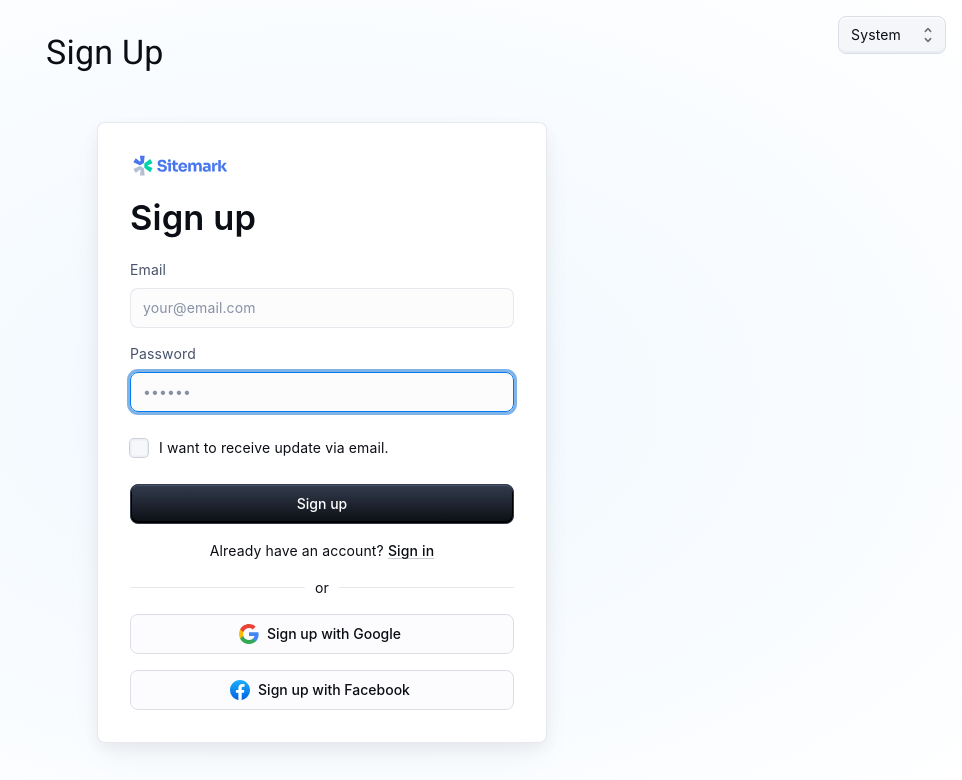
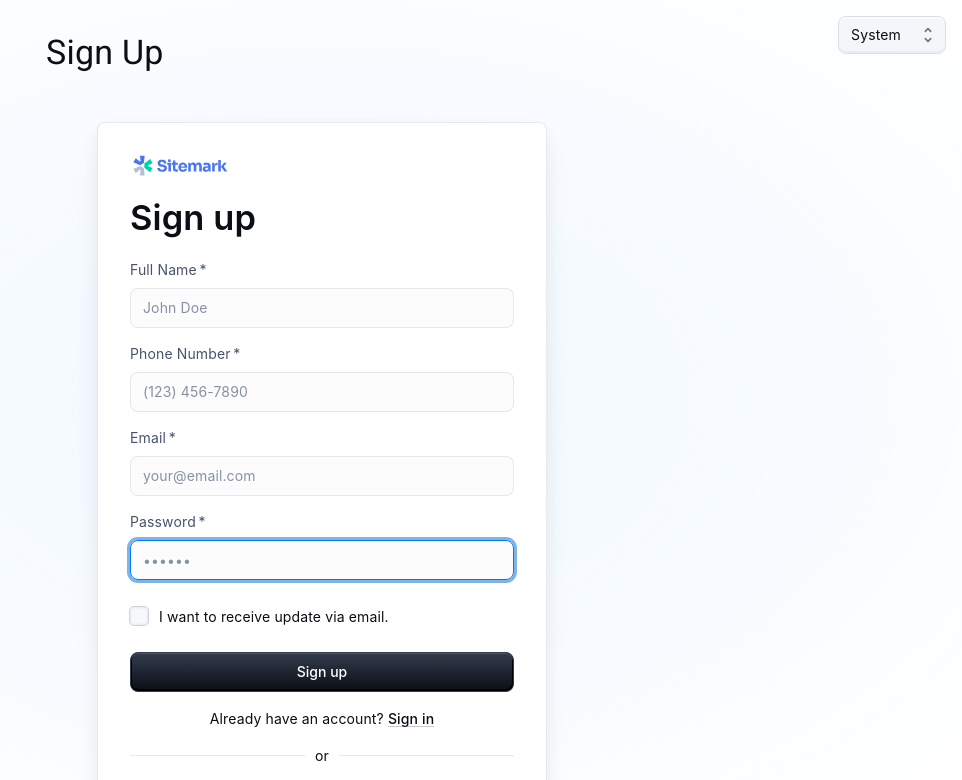
Before and after one commit to jackyhuynh/OrangeFrontend, a React (Vite) app: page /sign-up in a window 1280 px wide. Shown: the top 780 px of the page, without its empty margins (318-1280 px from the left). Built offline with nearby package versions, Linux system fonts and the light colour scheme.

Commit message:
Finish sign up and test functionality of the page

```diff
--- a/src/components/signup/SignUp.tsx
+++ b/src/components/signup/SignUp.tsx
@@ -61,29 +61,74 @@ const SignUpContainer = styled(Stack)(({theme}) => ({
 }));
 
 export default function SignUp(props: { disableCustomTheme?: boolean }) {
+    // States for input values and errors
+    const [email, setEmail] = React.useState('');
+    const [password, setPassword] = React.useState('');
+    const [fullName, setFullName] = React.useState('');
+    const [phone, setPhone] = React.useState('');
+
     const [emailError, setEmailError] = React.useState(false);
     const [emailErrorMessage, setEmailErrorMessage] = React.useState('');
     const [passwordError, setPasswordError] = React.useState(false);
     const [passwordErrorMessage, setPasswordErrorMessage] = React.useState('');
+    const [phoneError, setPhoneError] = React.useState(false);
+    const [phoneErrorMessage, setPhoneErrorMessage] = React.useState('');
+    const [fullNameError, setFullNameError] = React.useState(false);
+    const [fullNameErrorMessage, setFullNameErrorMessage] = React.useState('');
+
+    // Handle input changes
+    const handleInputChange = (setter) => (event) => setter(event.target.value);
+
+    // Clear form inputs and errors
+    const clearForm = () => {
+        setEmail('');
+        setPassword('');
+        setFullName('');
+        setPhone('');
+
+        setEmailError(false);
+        setPasswordError(false);
+        setPhoneError(false);
+        setFullNameError(false);
+
+        setEmailErrorMessage('');
+        setPasswordErrorMessage('');
+        setPhoneErrorMessage('');
+        setFullNameErrorMessage('');
+    };
 
     const handleSubmit = (event: React.FormEvent<HTMLFormElement>) => {
-        if (emailError || passwordError) {
-            event.preventDefault();
-            return;
-        }
-        const data = new FormData(event.currentTarget);
-        console.log({
-            email: data.get('email'),
-            password: data.get('password'),
-        });
+        event.preventDefault();
+
+        if (!validateInputs()) return;
+        console.log(fullName, phone, email, password);
+        clearForm();
+    };
+
+    const validatePhoneNumber = (phone: string) => {
+        const phonePattern = /^[0-9\-\(\)\s]+$/; // Allows digits, dashes, spaces, and parentheses
+        return phonePattern.test(phone) && phone.replace(/\D/g, '').length === 10;
     };
 
     const validateInputs = () => {
         const email = document.getElementById('email') as HTMLInputElement;
         const password = document.getElementById('password') as HTMLInputElement;
+        const phone = document.getElementById('phoneNumber') as HTMLInputElement;
+        const fullName = document.getElementById('fullName') as HTMLInputElement;
 
         let isValid = true;
 
+        // Full Name
+        if (!fullName.value.trim()) {
+            setFullNameError(true);
+            setFullNameErrorMessage('Full name is required.');
+            isValid = false;
+        } else {
+            setFullNameError(false);
+            setFullNameErrorMessage('');
+        }
+
+        // Email
         if (!email.value || !/\S+@\S+\.\S+/.test(email.value)) {
             setEmailError(true);
             setEmailErrorMessage('Please enter a valid email address.');
@@ -93,6 +138,17 @@ export default function SignUp(props: { disableCustomTheme?: boolean }) {
             setEmailErrorMessage('');
         }
 
+        // Phone Number
+        if (!validatePhoneNumber(phone.value)) {
+            setPhoneError(true);
+            setPhoneErrorMessage('Please enter a valid 10-digit phone number.');
+            isValid = false;
+        } else {
+            setPhoneError(false);
+            setPhoneErrorMessage('');
+        }
+
+        // Password
         if (!password.value || password.value.length < 6) {
             setPasswordError(true);
             setPasswordErrorMessage('Password must be at least 6 characters long.');
@@ -130,14 +186,57 @@ export default function SignUp(props: { disableCustomTheme?: boolean }) {
                             gap: 2,
                         }}
                     >
-                        <FormControl>
-                            <FormLabel htmlFor="email">Email</FormLabel>
+                        <FormControl error={fullNameError} required={true}>
+                            <Box sx={{display: 'flex', justifyContent: 'space-between'}}>
+                                <FormLabel htmlFor="fullName">Full Name</FormLabel>
+                            </Box>
+
                             <TextField
-                                error={emailError}
+                                id="fullName"
+                                type="text"
+                                name="fullName"
+                                value={fullName}
+                                onChange={handleInputChange(setFullName)}
+                                placeholder="John Doe"
+                                required={true}
+                                fullWidth
+                                variant="outlined"
+                                helperText={fullNameErrorMessage}
+                            />
+                        </FormControl>
+
+                        <FormControl error={phoneError} required>
+                            <Box sx={{display: 'flex', justifyContent: 'space-between'}}>
+                                <FormLabel htmlFor="phoneNumber">Phone Number</FormLabel>
+                            </Box>
+
+                            <TextField
+                                error={phoneError}
+                                helperText={phoneErrorMessage}
+                                id="phoneNumber"
+                                type="tel"
+                                name="phoneNumber"
+                                value={phone}
+                                onChange={handleInputChange(setPhone)}
+                                placeholder="(123) 456-7890"
+                                autoComplete="tel"
+                                required={true}
+                                fullWidth
+                                variant="outlined"
+                            />
+                        </FormControl>
+
+                        <FormControl error={emailError} required>
+                            <Box sx={{display: 'flex', justifyContent: 'space-between'}}>
+                                <FormLabel htmlFor="email">Email</FormLabel>
+                            </Box>
+                            <TextField
                                 helperText={emailErrorMessage}
                                 id="email"
                                 type="email"
                                 name="email"
+                                value={email}
+                                onChange={handleInputChange(setEmail)}
                                 placeholder="your@email.com"
                                 autoComplete="email"
                                 autoFocus
@@ -148,7 +247,8 @@ export default function SignUp(props: { disableCustomTheme?: boolean }) {
                                 sx={{ariaLabel: 'email'}}
                             />
                         </FormControl>
-                        <FormControl>
+
+                        <FormControl error={passwordError} required>
                             <Box sx={{display: 'flex', justifyContent: 'space-between'}}>
                                 <FormLabel htmlFor="password">Password</FormLabel>
                             </Box>
@@ -159,6 +259,8 @@ export default function SignUp(props: { disableCustomTheme?: boolean }) {
                                 placeholder="••••••"
                                 type="password"
                                 id="password"
+                                value={password}
+                                onChange={handleInputChange(setPassword)}
                                 autoComplete="current-password"
                                 autoFocus
                                 required
@@ -167,6 +269,7 @@ export default function SignUp(props: { disableCustomTheme?: boolean }) {
                                 color={passwordError ? 'error' : 'primary'}
                             />
                         </FormControl>
+
                         <FormControlLabel
                             control={<Checkbox value="receiveUpdate" color="primary"/>}
                             label="I want to receive update via email."
```
